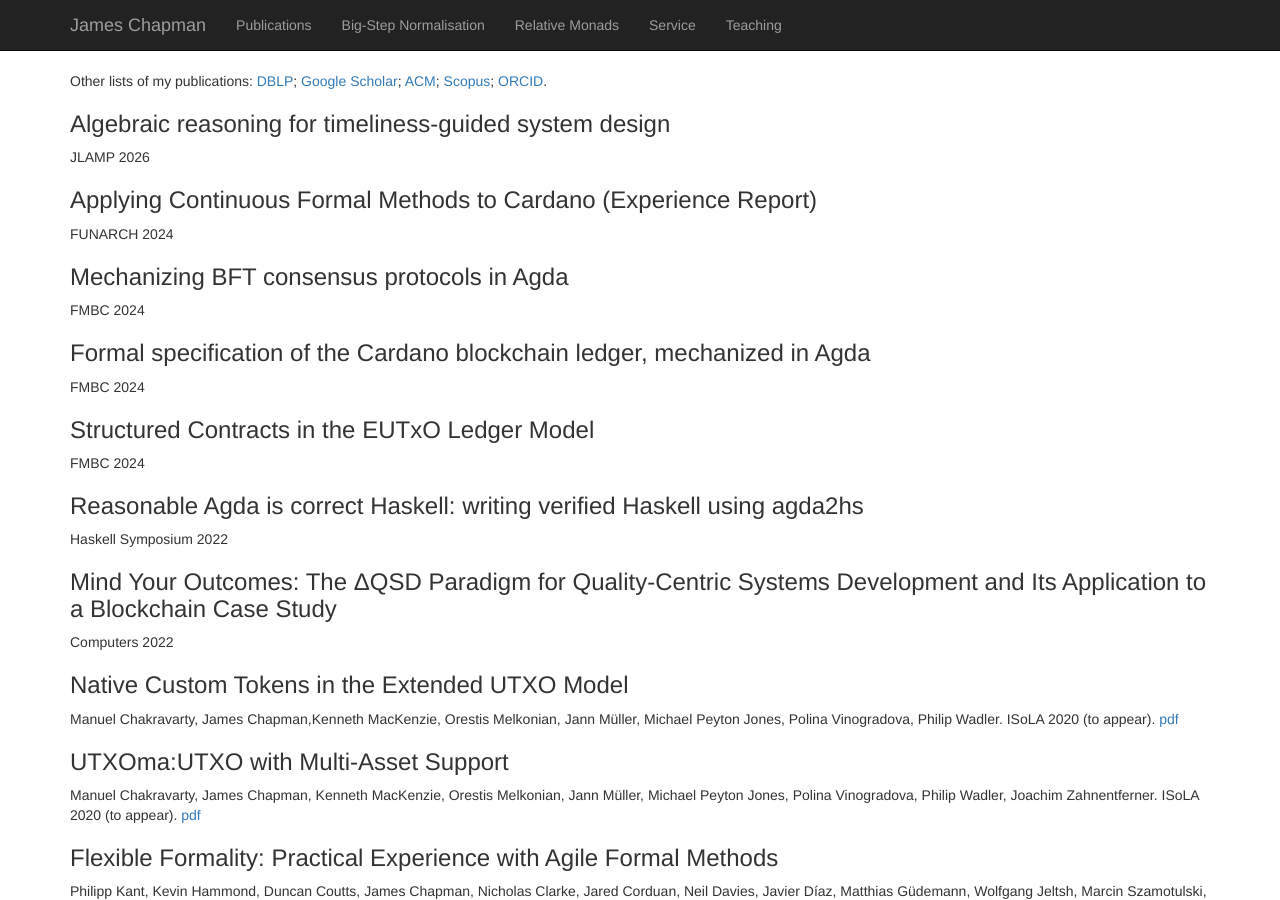
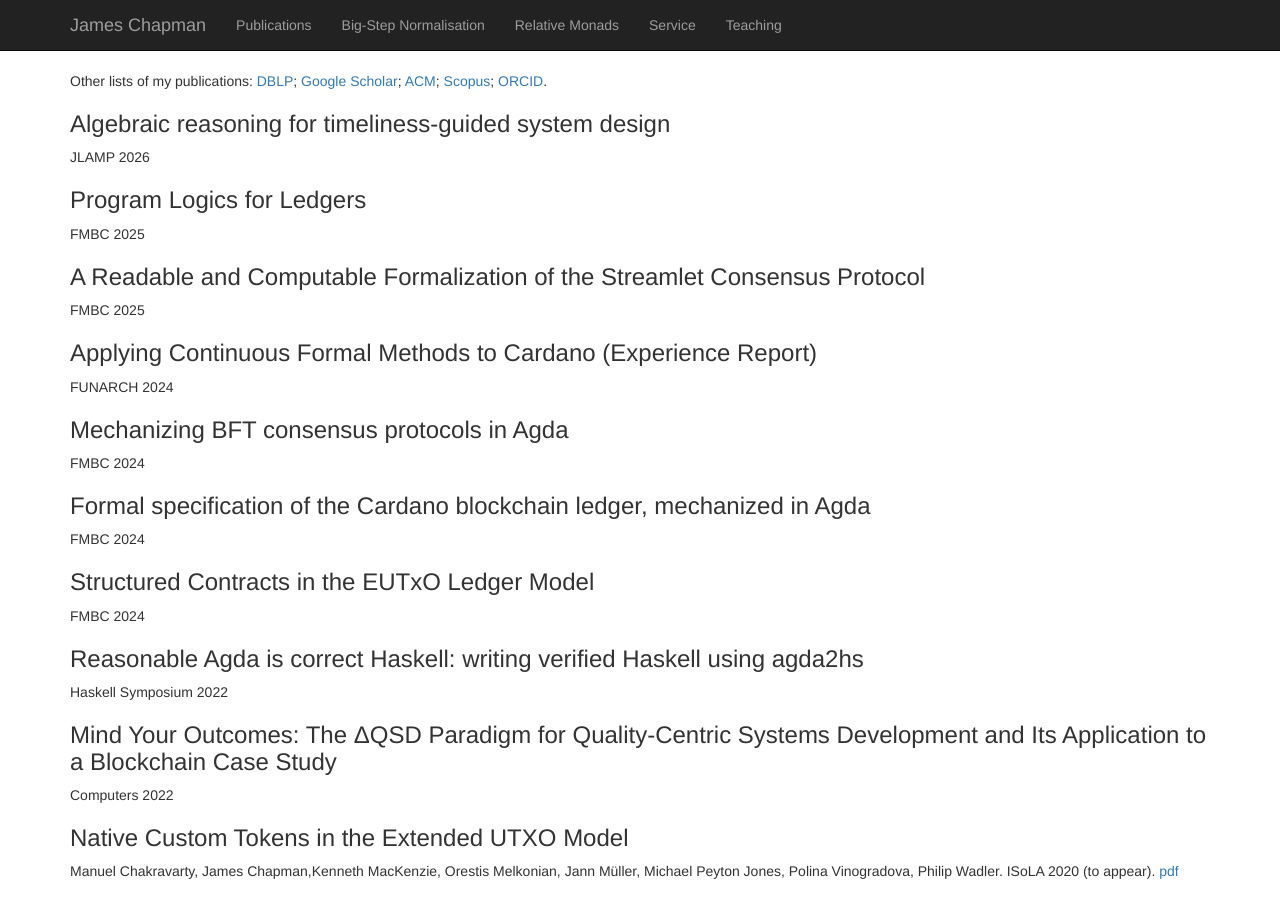
Before and after one commit to jmchapman/jmchapman.github.io, a Jekyll site: the page built from Publications.html, in a window 1280 px wide and 900 px high. Built offline with Jekyll 4.4.1, drawn with Linux system fonts in a browser that asks for light colours; nearby versions of some CDN libraries.

Commit message:
Update Publications.html
added 2025 papers

```diff
--- a/Publications.html
+++ b/Publications.html
@@ -15,6 +15,16 @@ title: James Chapman - Publications
   <article id="timelineness">
     <h3>Algebraic reasoning for timeliness-guided system design</h3>
     <p>JLAMP 2026</p>
+  </article>
+
+  <article id="logics">
+    <h3>Program Logics for Ledgers</h3>
+    <p>FMBC 2025</p>
+  </article>
+
+  <article id="streamlet">
+    <h3>A Readable and Computable Formalization of the Streamlet Consensus Protocol</h3>
+    <p>FMBC 2025</p>
   </article>
 
   <article id="continuous">
```
